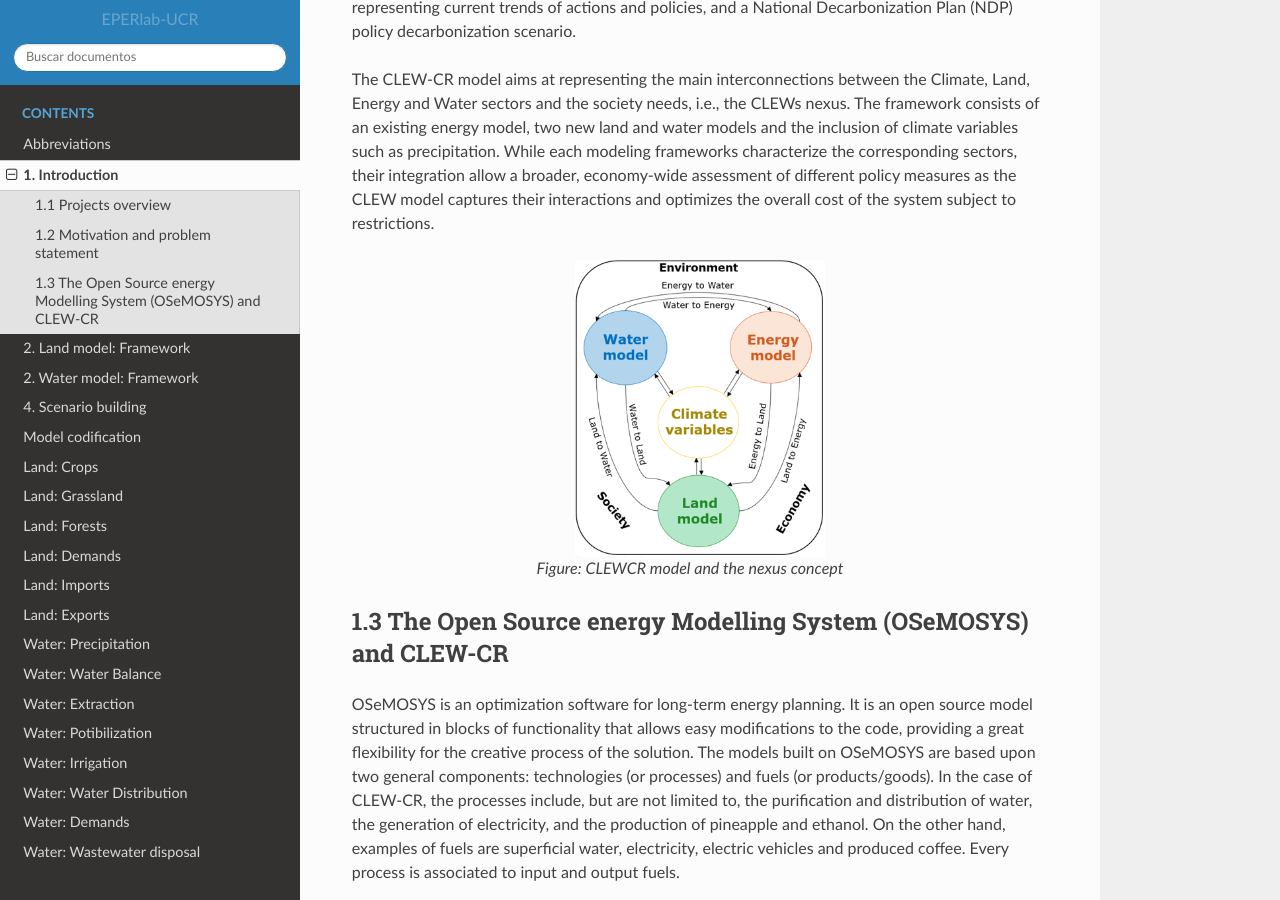
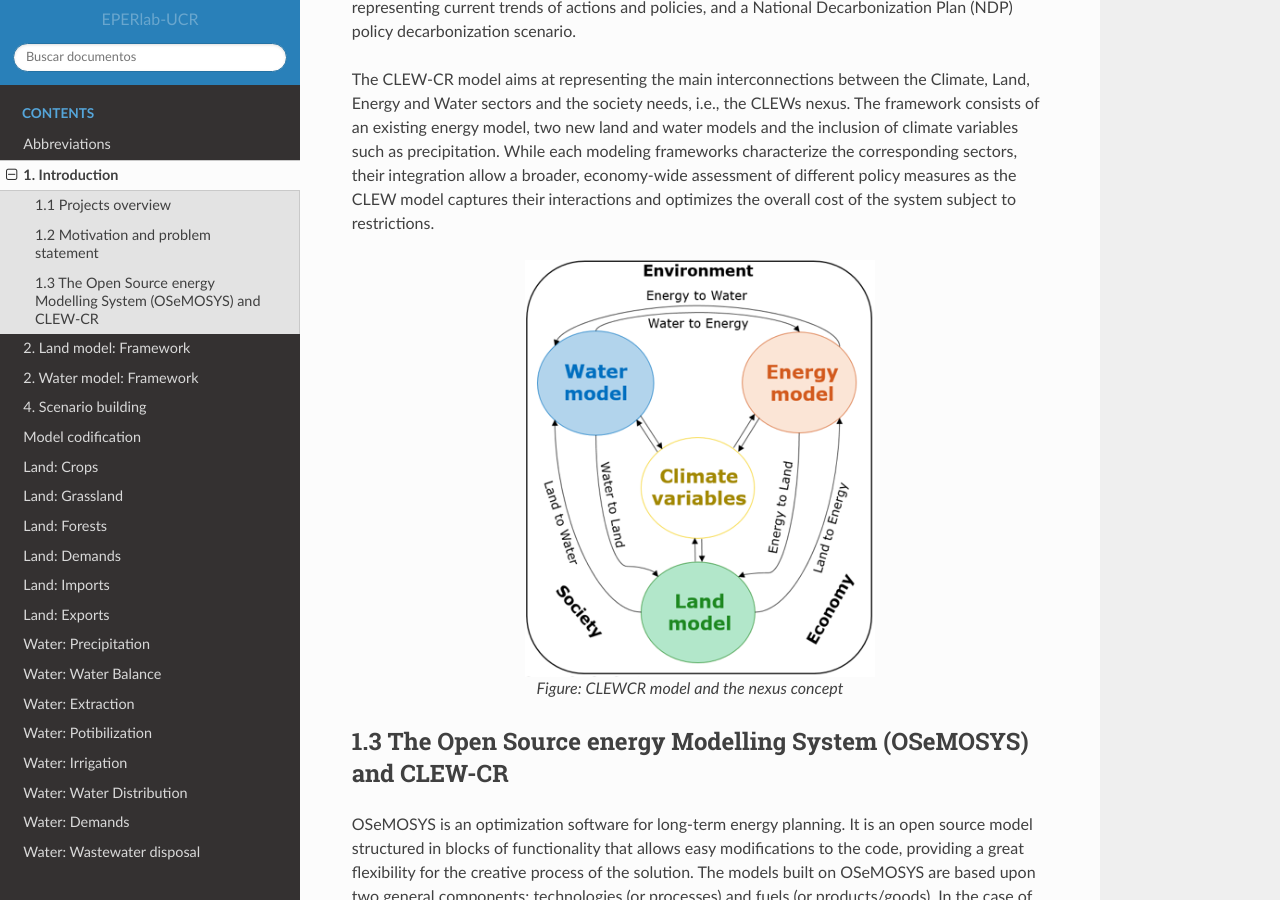
Before and after one commit to EPERLab/CLEW, a Sphinx documentation site: the page built from docs/01Introduction.rst, in a window 1280 px wide and 900 px high, scrolled down 1044 px. Built offline with Sphinx 7.4.7 and the Read the Docs theme 2.0.0, drawn with Linux system fonts in a browser that asks for light colours; formulas are drawn with MathJax 3; cross-references to code outside the pages are shown as plain code.

Commit message:
Update 01Introduction.rst

```diff
--- a/docs/01Introduction.rst
+++ b/docs/01Introduction.rst
@@ -21,7 +21,7 @@ The CLEW-CR model aims at representing the main interconnections between the Cli
 
 .. figure::  doc_imgs/General_diagram.png
    :align:   center
-   :width:   250 px
+   :width:   350 px
 
    *Figure: CLEWCR model and the nexus concept*
 
```
